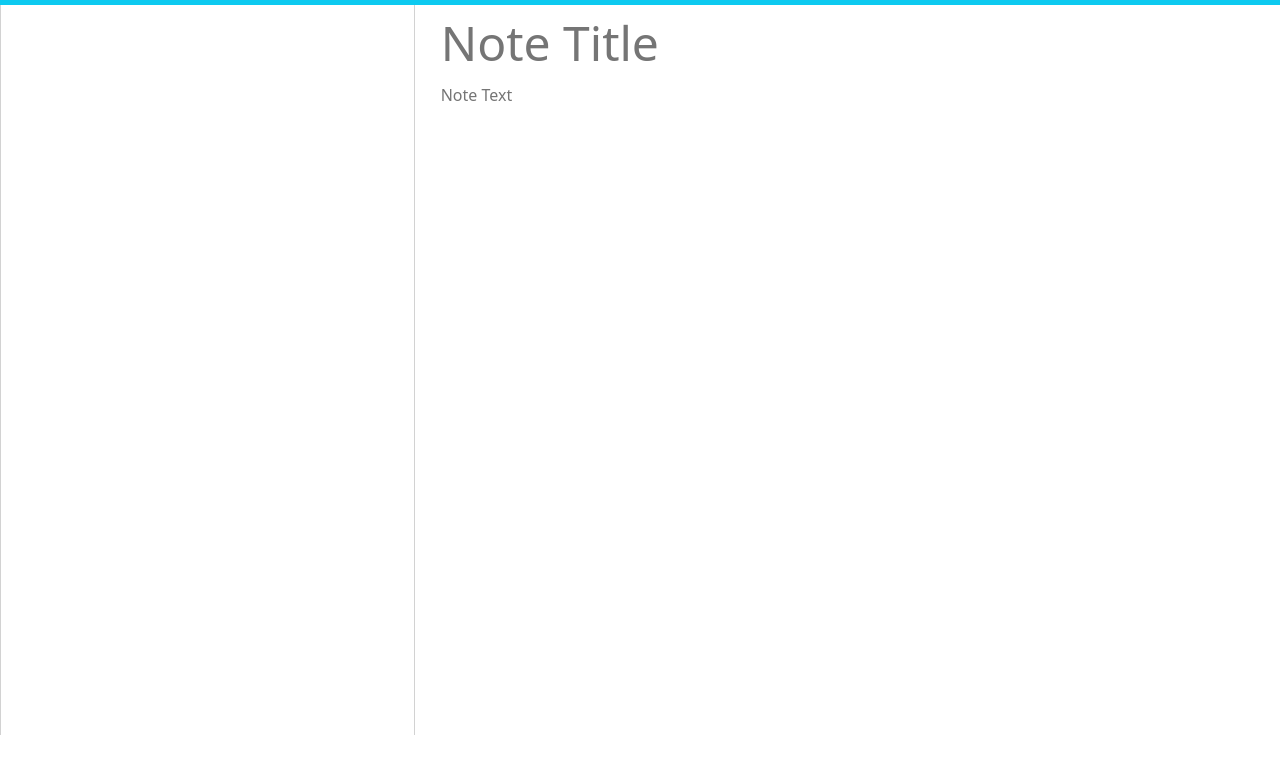
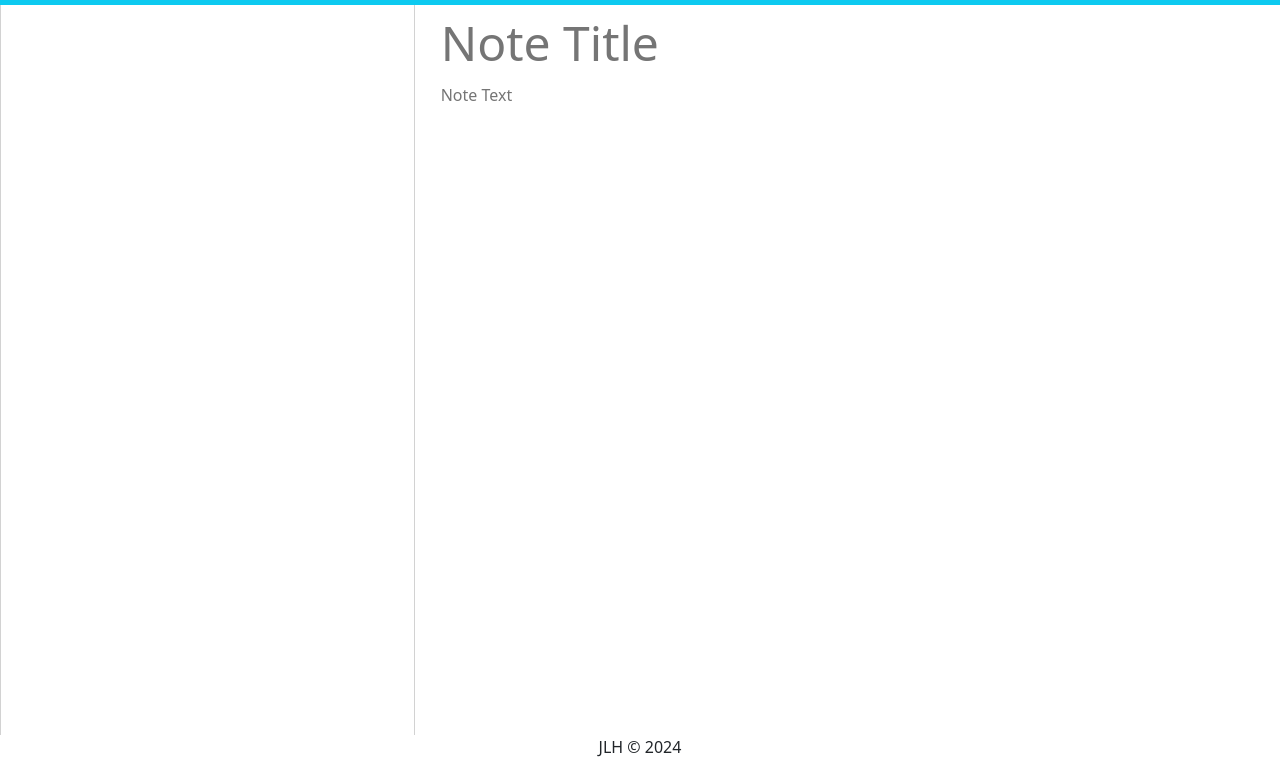
Before and after one commit to JLH-Owner/express.js-note-taker, a website: page public/notes.html in a window 1280 px wide. Shown: the part 73-832 px from the top of the page. Before the commit the page ends 808 px from the top, so only its background shows below. Drawn offline with nearby package versions, Linux system fonts and the light colour scheme; no server answers.

Commit message:
added footer

```diff
--- a/public/notes.html
+++ b/public/notes.html
@@ -46,5 +46,8 @@
     </div>
 
 </body>
+<footer class="text-center">
+    <p>JLH &#169; 2024</p>
+  </footer>
 
 </html>
```
Also changed, not shown: public/index.html (+3 -1 lines), public/assets/images/active-buttons.png.
